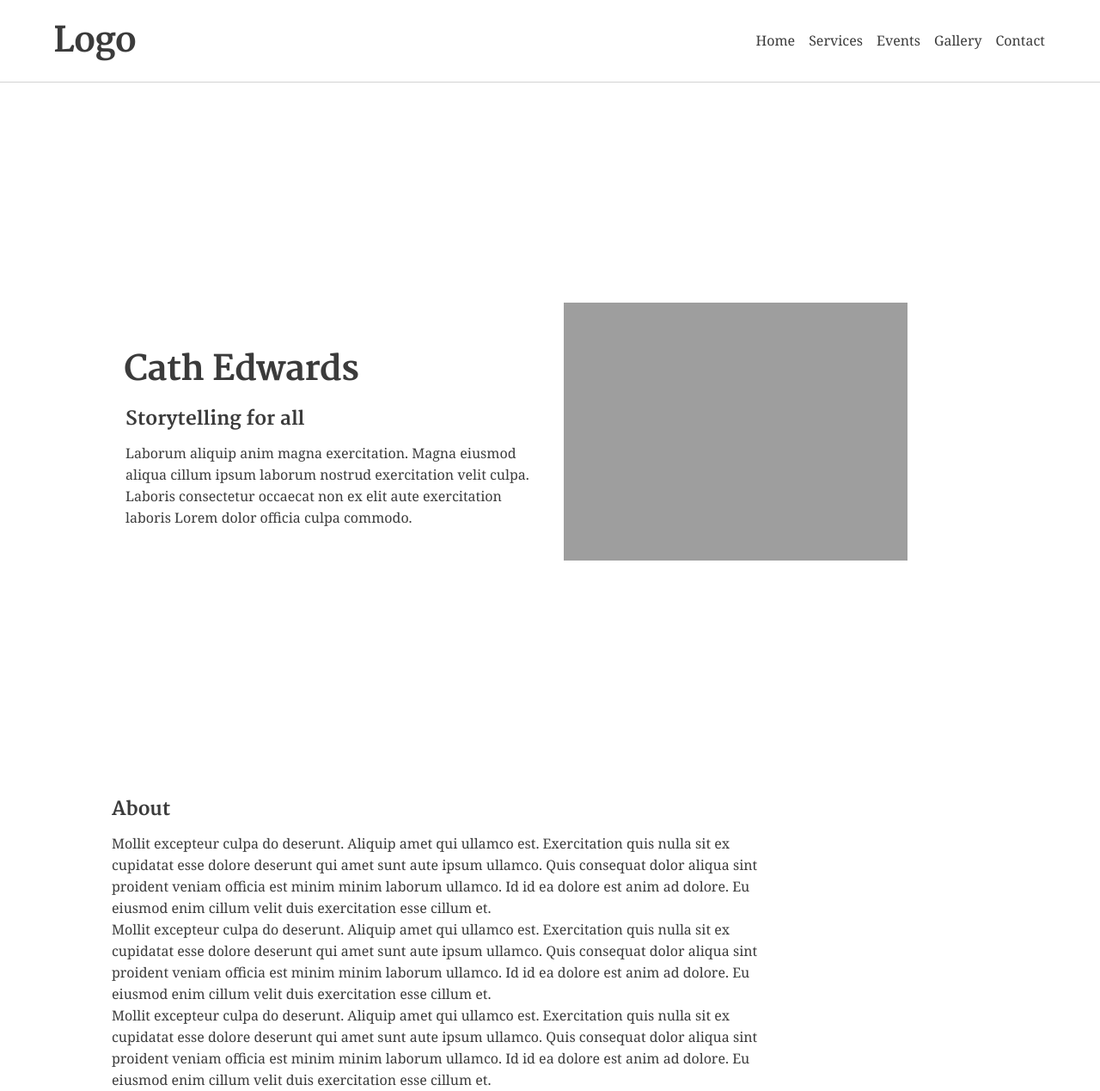
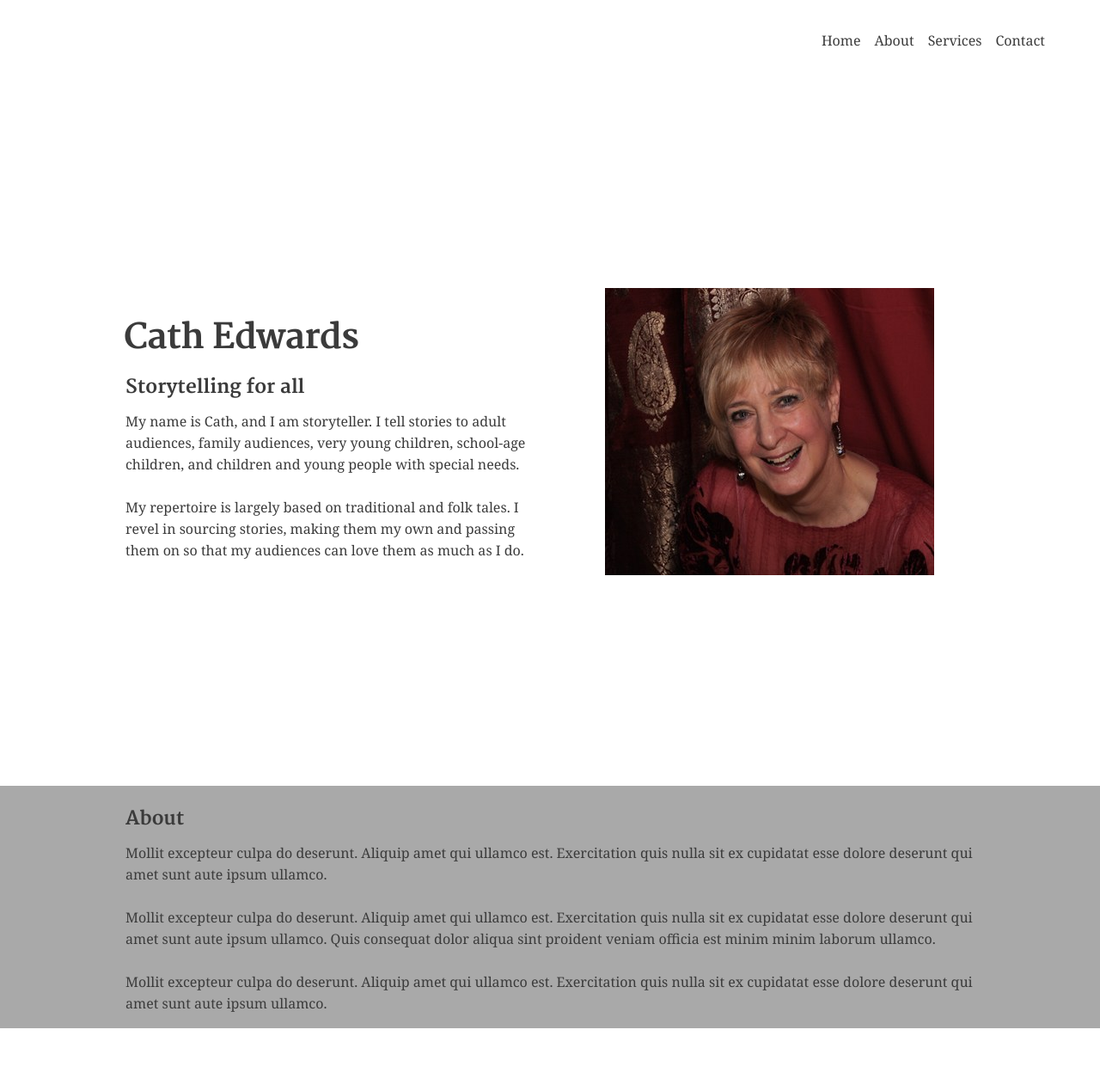
Before and after one commit to m3dwards/storytellingforall, a Jekyll site: the page built from index.html, in a window 1280 px wide. Shown: the whole page at 86% size. Built offline with Jekyll 4.4.1, drawn with Linux system fonts in a browser that asks for light colours; a script that is not in the unit is left out; after the commit the page ends 1196 px from its top, so only the background shows below that.

Commit message:
Simplified landing, about

```diff
--- a/_includes/header.html
+++ b/_includes/header.html
@@ -1,13 +1,14 @@
 <nav>
     <div class="nav-container">
         <div>
-            <h1>Logo</h1>
+            <!-- <h1>Logo</h1> -->
         </div>
         <ul class="items-container">
             <li><a href="/">Home</a></li>
+            <li><a href="/">About</a></li>
             <li><a href="/#home-services">Services</a></li>
-            <li><a href="/#events">Events</a></li>
-            <li><a href="/#gallery">Gallery</a></li>
+            <!-- <li><a href="/#events">Events</a></li> -->
+            <!-- <li><a href="/#gallery">Gallery</a></li> -->
             <li><a href="/#contact">Contact</a></li>
         </ul>
         <div class="burger-container" data-hamburger-menu>
@@ -18,9 +19,10 @@
         <div data-mobile-menu class="mobile-menu not-visible">
             <ul class="">
                 <li><a href="/">Home</a></li>
+                <li><a href="/#home-about">About</a></li>
                 <li><a href="/#home-services">Services</a></li>
-                <li><a href="/#events">Events</a></li>
-                <li><a href="/#gallery">Gallery</a></li>
+                <!-- <li><a href="/#events">Events</a></li> -->
+                <!-- <li><a href="/#gallery">Gallery</a></li> -->
                 <li><a href="/#contact">Contact</a></li>
             </ul>
         </div>
--- a/_includes/javascript/nav.js
+++ b/_includes/javascript/nav.js
@@ -8,7 +8,7 @@ if (hamburger && mobileMenu && overlay && landingText) {
     function openMobileMenu() {
         hamburger.classList.add("open");
         mobileMenu.classList.remove("not-visible");
-        landingText.classList.add("not-visible");
+        // andingText.classList.add("not-visible");
         overlay.classList.add("visible");
         menuIsOpen = true;
     }
@@ -16,7 +16,7 @@ if (hamburger && mobileMenu && overlay && landingText) {
     function closeMobileMenu() {
         hamburger.classList.remove("open");
         mobileMenu.classList.add("not-visible");
-        landingText.classList.remove("not-visible");
+        // landingText.classList.remove("not-visible");
         overlay.classList.remove("visible");
         menuIsOpen = false;
     }
--- a/_layouts/default.html
+++ b/_layouts/default.html
@@ -6,7 +6,7 @@
         <!-- prettier-ignore -->
         {% include header.html %}
 
-        <div class="wrapper">{{ content }}</div>
+        {{ content }}
 
         {% include footer.html %}
 
--- /dev/null
+++ b/_sass/_about.scss
@@ -0,0 +1,13 @@
+[data-about-section] {
+    width: 100%;
+    // margin: 0 auto;
+    // max-width: 1020px;
+    background-color: darkgrey;
+
+    .about-section-container {
+        width: 90%;
+        padding: 1rem 1rem;
+        margin: 0 auto;
+        max-width: 1020px;
+    }
+}
--- a/_sass/_landing.scss
+++ b/_sass/_landing.scss
@@ -1,29 +1,16 @@
+[data-landing-section] {
+    width: 90%;
+    margin: 0 auto;
+    max-width: 1020px;
+
     .landing {
         height: calc(100vh - 82px);
         width: 100%;
         display: flex;
 
         @media (max-width: $tablet-medium) {
-        background-image: url("/images/marcos-paulo-prado-tcyW6Im5Uug-unsplash.jpg");
-        background-size: cover;
-        position: absolute;
-        top: 0;
-        left: 0;
-        height: 100%;
-    }
-
-    .mobile-landing-overlay {
-        display: none;
-
-        @media (max-width: $tablet-medium) {
-            display: block;
-            background-color: rgba(0, 0, 0, 0.5);
-            position: absolute;
-            top: 0;
-            left: 0;
-            height: 100%;
-            width: 100%;
-        }
+            flex-direction: column;
+            justify-content: space-evenly;
         }
 
         .intro {
@@ -38,7 +25,7 @@
             transition: all 0.75s ease; // all
 
             @media (max-width: $tablet-medium) {
-            justify-content: flex-end;
+                width: 100%;
             }
 
             &.not-visible {
@@ -50,10 +37,6 @@
             h2,
             p {
                 color: #3b3b3b;
-
-            @media (max-width: $tablet-medium) {
-                color: whitesmoke;
-            }
             }
         }
 
@@ -62,9 +45,11 @@
             padding: 1rem 1rem;
             display: flex;
             align-items: center;
+            justify-content: center;
 
             @media (max-width: $tablet-medium) {
-            display: none;
+                width: 100%;
             }
         }
     }
+}
--- a/_sass/_nav.scss
+++ b/_sass/_nav.scss
@@ -4,7 +4,7 @@ nav {
     height: 6rem;
     padding: 0 4rem;
     display: flex;
-    border-bottom: solid 1px lightgray;
+    // border-bottom: solid 1px lightgray;
 
     @media (max-width: $large-tablet) {
         padding: 0 2rem;
@@ -61,7 +61,6 @@ nav {
             width: 2rem;
             place-items: center;
             z-index: 130;
-            // border: solid 1px whitesmoke;
 
             @media (max-width: $tablet-medium) {
                 display: grid;
@@ -69,7 +68,7 @@ nav {
 
             span {
                 display: block;
-                background-color: whitesmoke;
+                background-color: #3b3b3b;
                 height: 0.1rem;
                 width: 100%;
                 opacity: 1;
@@ -78,6 +77,10 @@ nav {
             }
 
             &.open {
+                span {
+                    background-color: whitesmoke;
+                }
+
                 span:first-child {
                     transform: translateY(10.75px) rotate(45deg);
                 }
@@ -128,7 +131,7 @@ nav {
     left: 0;
     height: 100vh;
     width: 100vw;
-    background-color: rgba(0, 0, 0, 0.8);
+    background-color: rgba(0, 0, 0, 0.85);
     opacity: 0;
     visibility: hidden;
     z-index: 120;
--- a/css/main.scss
+++ b/css/main.scss
@@ -43,4 +43,4 @@ $large-mobile: 500px;
 $large-tablet: 800px;
 
 // Import partials from `sass_dir` (defaults to `_sass`)
-@import "fonts", "html5reset", "base", "layout", "header", "landing", "nav";
+@import "fonts", "html5reset", "base", "layout", "header", "landing", "nav", "about";
--- a/index.html
+++ b/index.html
@@ -11,47 +11,52 @@ Basic home page structure:
 - Contact
 -->
 
+<section data-landing-section>
     <div class="landing">
-    <div class="mobile-landing-overlay"></div>
         <div class="intro" id="intro">
             <h1>Cath Edwards</h1>
             <h2>Storytelling for all</h2>
             <p>
-            Laborum aliquip anim magna exercitation. Magna eiusmod aliqua cillum ipsum laborum nostrud exercitation
-            velit culpa. Laboris consectetur occaecat non ex elit aute exercitation laboris Lorem dolor officia culpa
-            commodo.
+                My name is Cath, and I am storyteller. I tell stories to adult audiences, family audiences, very young
+                children, school-age children, and children and young people with special needs.
+            </p>
+            <br />
+            <p>
+                My repertoire is largely based on traditional and folk tales. I revel in sourcing stories, making them
+                my own and passing them on so that my audiences can love them as much as I do.
             </p>
         </div>
         <div class="intro-img" id="intro-img">
             <div class="">
-            <img src="/images//marcos-paulo-prado-tcyW6Im5Uug-unsplash.jpg" alt="Cath Edwards - Storytelling for all" />
+                <img src="/images/home-cath.jpeg" alt="Cath Edwards - Storytelling for all" />
             </div>
         </div>
     </div>
+</section>
 
-<div class="section" id="about">
+<!-- Different colour section here in order to break things up -->
+<div data-about-section id="about">
+    <div class="about-section-container">
         <h2>About</h2>
-    <div>
+        <p>
+            Mollit excepteur culpa do deserunt. Aliquip amet qui ullamco est. Exercitation quis nulla sit ex cupidatat
+            esse dolore deserunt qui amet sunt aute ipsum ullamco.
+        </p>
+        <br />
         <p>
             Mollit excepteur culpa do deserunt. Aliquip amet qui ullamco est. Exercitation quis nulla sit ex cupidatat
             esse dolore deserunt qui amet sunt aute ipsum ullamco. Quis consequat dolor aliqua sint proident veniam
-            officia est minim minim laborum ullamco. Id id ea dolore est anim ad dolore. Eu eiusmod enim cillum velit
-            duis exercitation esse cillum et.
+            officia est minim minim laborum ullamco.
         </p>
+        <br />
         <p>
             Mollit excepteur culpa do deserunt. Aliquip amet qui ullamco est. Exercitation quis nulla sit ex cupidatat
-            esse dolore deserunt qui amet sunt aute ipsum ullamco. Quis consequat dolor aliqua sint proident veniam
-            officia est minim minim laborum ullamco. Id id ea dolore est anim ad dolore. Eu eiusmod enim cillum velit
-            duis exercitation esse cillum et.
-        </p>
-        <p>
-            Mollit excepteur culpa do deserunt. Aliquip amet qui ullamco est. Exercitation quis nulla sit ex cupidatat
-            esse dolore deserunt qui amet sunt aute ipsum ullamco. Quis consequat dolor aliqua sint proident veniam
-            officia est minim minim laborum ullamco. Id id ea dolore est anim ad dolore. Eu eiusmod enim cillum velit
-            duis exercitation esse cillum et.
+            esse dolore deserunt qui amet sunt aute ipsum ullamco.
         </p>
     </div>
 </div>
+
+<!-- Quotes carousel section. Except 'quotes' isn't the right word. -->
 
 <!-- <div class="section" id="home-services">
     <h1>My services</h1>
```
Lines whose indentation alone changed are shown as unchanged.
